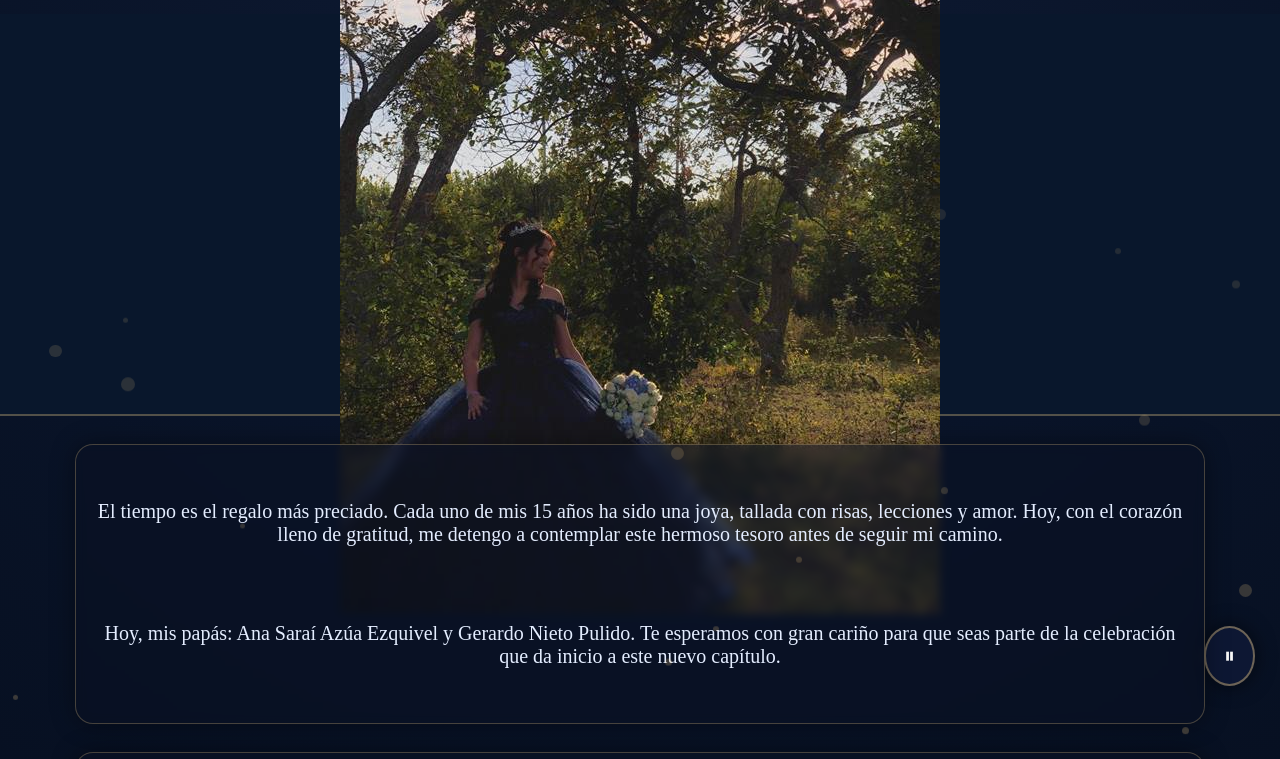
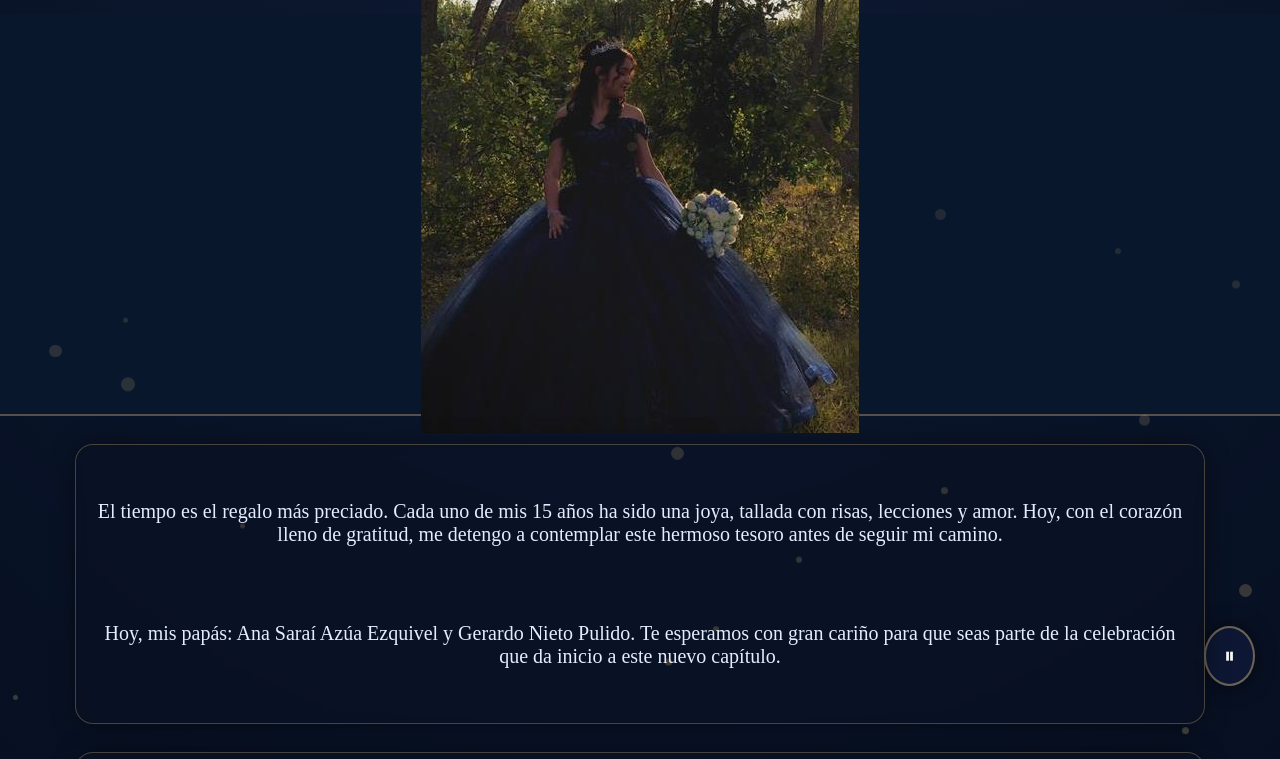
Before and after one commit to EverJhazi/Ana-Paola---Mis-XV, a plain HTML site: page mis_xv.html in a window 1280 px wide. Shown: the part 89-848 px from the top of the page. Drawn offline with Linux system fonts and the light colour scheme.

Commit message:
Update mis_xv.html

```diff
--- a/mis_xv.html
+++ b/mis_xv.html
@@ -180,7 +180,7 @@ setInterval(crearParticula, 250);
 
 <!-- FOTO O PORTADA -->
 <div class="foto-xv fade-up">
-   <img src="icons/ana_paola_mis_xv.jpg" alt="banner">
+   <img src="icons/icon_ana_paola.jpg" alt="banner">
 </div>
     <div class="seccion fade-up">
      <p>El tiempo es el regalo más preciado. Cada uno de mis 15 años ha sido una joya, tallada con risas, lecciones y amor.
```
